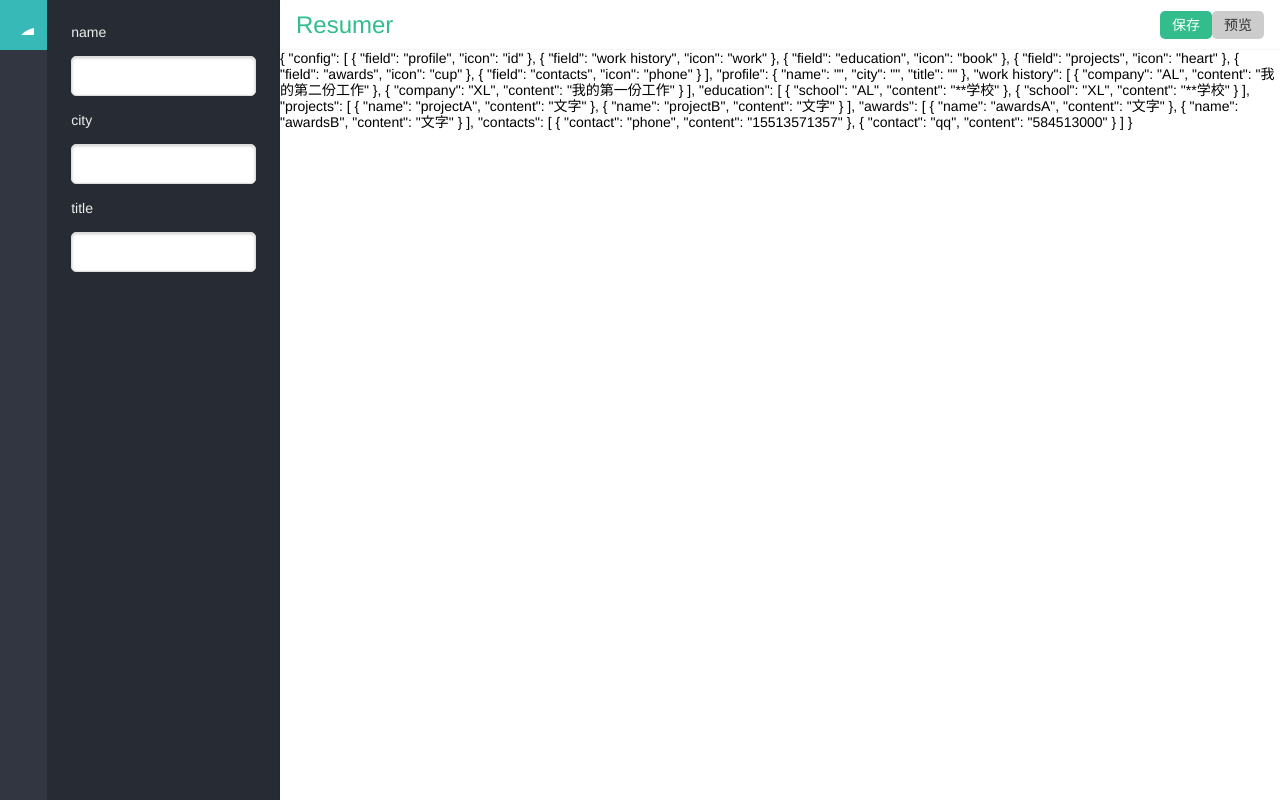
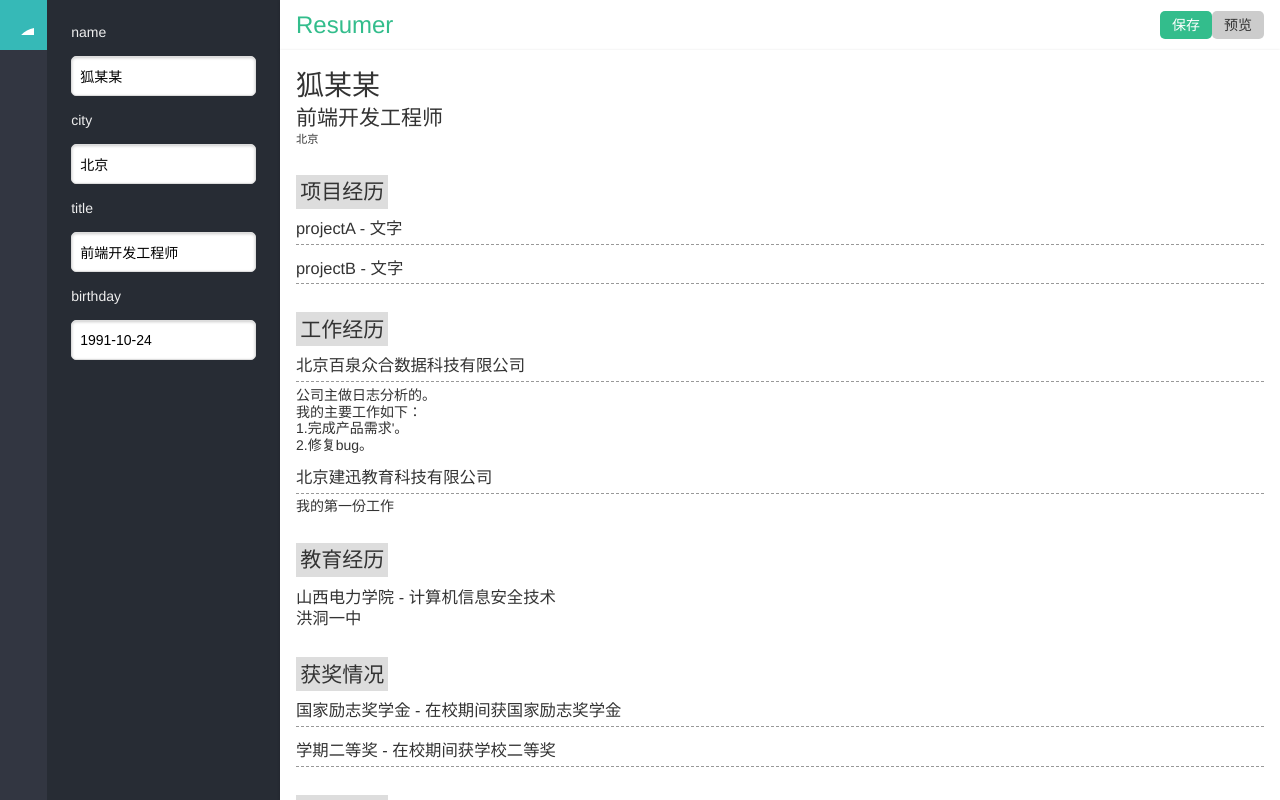
Before and after one commit to huhuayuan/-vue-resumer, a Vue app: page / in a window 1280 px wide. Built offline with nearby package versions, Linux system fonts and the light colour scheme.

Commit message:
add preview content

```diff
--- a/src/assets/reset.css
+++ b/src/assets/reset.css
@@ -6,7 +6,7 @@
 *::after,*::before {
   box-sizing: border-box;
 }
-ul,li {
+ul,ol,li {
   list-style: none;
 }
 a {
--- a/src/components/Preview.vue
+++ b/src/components/Preview.vue
@@ -1,6 +1,63 @@
 <template>
   <div id="preview">
-    {{resume}}
+    <section data-name="profile" v-show="resume.profile">
+      <h1>{{resume.profile.name}}</h1>
+      <h2>{{resume.profile.title}}</h2>
+      <p>
+        <small>{{resume.profile.city}}</small>
+        <!-- <small>{{resume.profile.birthday}}</small> -->
+      </p>
+    </section>
+    <section data-name="projects" v-show="resume.projects">
+      <h2>项目经历</h2>
+      <ol>
+        <li v-for="item in resume.projects">
+          <h3>{{item.name}}
+            <span v-show="item.content"> - {{item.content}}</span>
+          </h3>
+        </li>
+      </ol>
+    </section>
+    <section data-name="workHistory" v-show="resume.workHistory">
+      <h2>工作经历</h2>
+      <ol>
+        <li v-for="item in resume.workHistory">
+          <h3>{{item.company}}</h3>
+          <p v-show="item.content">{{item.content}}</p>
+        </li>
+      </ol>
+    </section>
+    <section data-name="education" v-show="resume.education">
+      <h2>教育经历</h2>
+      <ol>
+        <li v-for="item in resume.education">
+          <h3>{{item.school}}
+            <span v-show="item.content"> - {{item.content}}</span>
+          </h3>
+        </li>
+      </ol>
+    </section>
+    <section data-name="awards" v-show="resume.awards">
+      <h2>获奖情况</h2>
+      <ol>
+        <li v-for="item in resume.awards">
+          <h3>{{item.name}}
+            <span v-show="item.content"> - {{item.content}}</span>
+          </h3>
+        </li>
+      </ol>
+    </section>
+    <section data-name="projects" v-show="resume.contacts">
+      <h2>联系方式</h2>
+      <ol>
+        <li v-for="item in resume.contacts">
+          <p>
+            <span>{{item.contact}}</span>
+            <span v-show="item.content"> - {{item.content}}</span>
+          </p>
+        </li>
+      </ol>
+    </section>
   </div>
 </template>
 
@@ -11,14 +68,71 @@
       resume(){
         return this.$store.state.resume
       }
+    },
+    created() {
+      console.log(this.resume)
     }
   }
 </script>
 
-<style>
+<style lang="scss">
   #preview {
     flex: 1;
     background: #fff;
     box-shadow: 0 1px 3px 0 rgba(0,0,0,.2);
+    padding: 16px;
+    color: #333;
+    line-height: 1.2;
+    overflow: auto;
+    * {
+      padding: 0;
+      margin: 0;
+      font-weight: normal;
+    }
+    section + section {
+      margin-top: 2em;
+    }
+    p {
+      white-space: pre-line;
+    }
+    section {
+      > h2:first-child {
+        background-color: #ddd;
+        display: inline-block;
+        padding: .2em;
+        margin-bottom: .5em;
+      }
+    }
+    section[data-name="profile"]{
+      > h1 {
+        margin: .1em 0;
+        font-size: 2em;
+      }
+    }
+    section[data-name="workHistory"],
+    section[data-name="projects"],
+    section[data-name="awards"]
+    {
+      li + li {
+        margin-top: 1em;
+      }
+      li {
+        h3 {
+          border-bottom: 1px dashed #999;
+          padding-bottom: .3em;
+          margin-bottom: .3em;
+        }
+      }
+    }
+    section[data-name="education"]{
+      li {
+        line-height: 1.5em;
+      }
+    }
+    section[data-name="contacts"]{
+      li {
+        line-height: 1.5em;
+      }
+    }
   }
 </style>
--- a/src/store/index.js
+++ b/src/store/index.js
@@ -8,32 +8,37 @@ export default new Vuex.Store({
     resume: {
       config: [
         {field: 'profile',icon:'id'},
-        {field: 'work history',icon:'work'},
+        {field: 'workHistory',icon:'work'},
         {field: 'education',icon:'book'},
         {field: 'projects',icon:'heart'},
         {field: 'awards',icon:'cup'},
         {field: 'contacts',icon:'phone'}
       ],
       profile: {
-        name: '',
-        city: '',
-        title: ''
+        name: '狐某某',
+        city: '北京',
+        title: '前端开发工程师',
+        birthday: '1991-10-24'
       },
-      'work history': [
-        {company: 'AL',content: '我的第二份工作'},
-        {company: 'XL',content: '我的第一份工作'}
+      'workHistory': [
+        {company: '北京百泉众合数据科技有限公司',content: `公司主做日志分析的。
+        我的主要工作如下：
+        1.完成产品需求'。
+        2.修复bug。`
+      },
+        {company: '北京建迅教育科技有限公司',content: '我的第一份工作'}
       ],
       education: [
-        {school: 'AL',content: '**学校'},
-        {school: 'XL',content: '**学校'}
+        {school: '山西电力学院',content: '计算机信息安全技术'},
+        {school: '洪洞一中'}
       ],
       projects: [
         {name: 'projectA',content: '文字'},
         {name: 'projectB',content: '文字'}
       ],
       awards: [
-        {name: 'awardsA',content: '文字'},
-        {name: 'awardsB',content: '文字'}
+        {name: '国家励志奖学金',content: '在校期间获国家励志奖学金'},
+        {name: '学期二等奖',content: '在校期间获学校二等奖'}
       ],
       contacts: [
         {contact: 'phone',content: '15513571357'},
```
